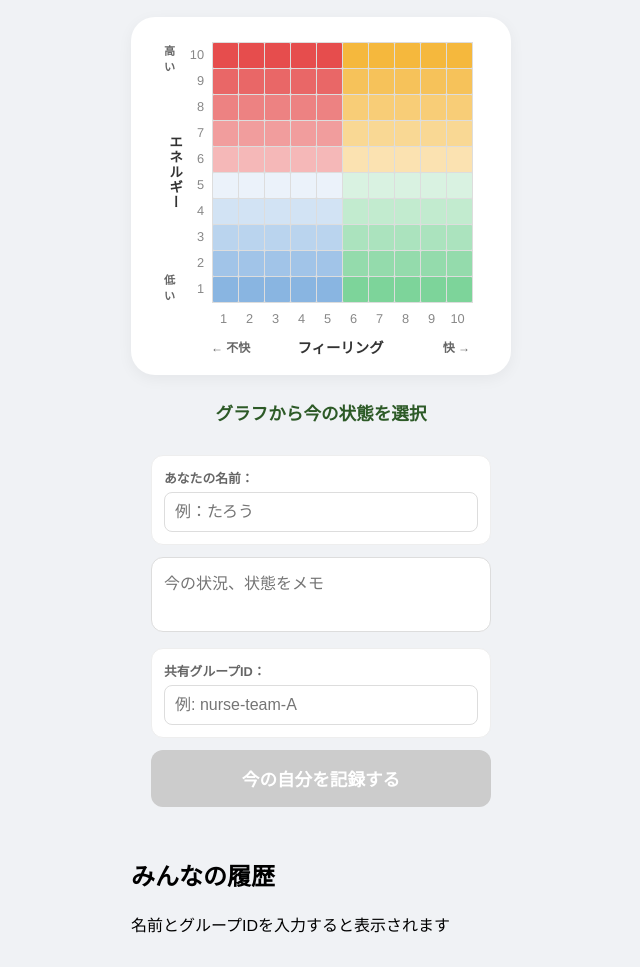
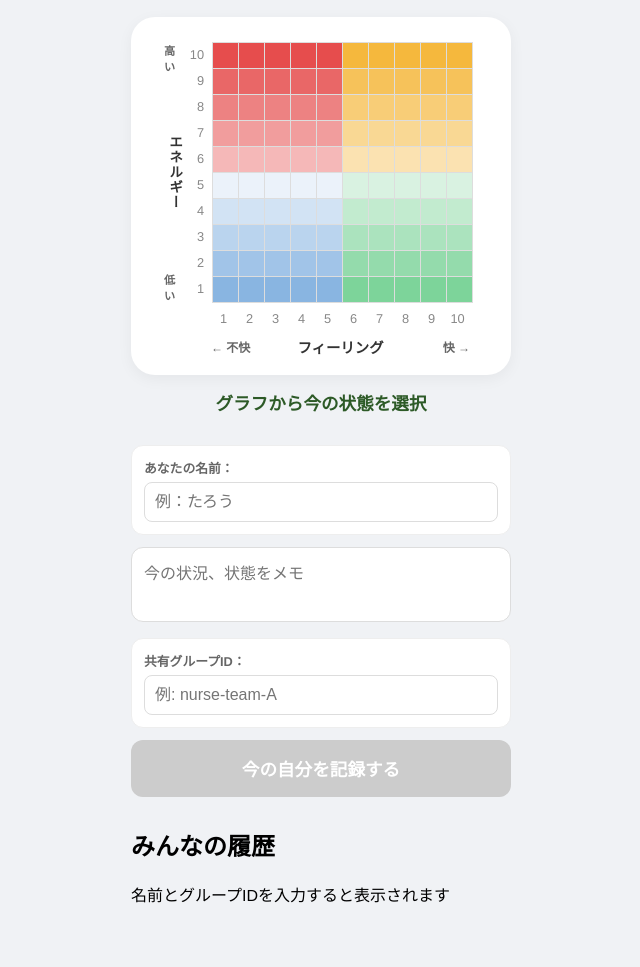
Before and after one commit to turtlesvsratking-svg/oshikame_EQchecker_nurse, a plain HTML site: page index.html in a window 1280 px wide. Shown: the part 68-1035 px from the top of the page, without its empty margins (319-959 px from the left). After the commit the page ends 1005 px from the top, so only its background shows below. Drawn offline with Linux system fonts and the light colour scheme.

Commit message:
Update style.css

```diff
--- a/style.css
+++ b/style.css
@@ -1,4 +1,6 @@
-* { box-sizing: border-box; }
+/* style.css */
+* { box-sizing: border-box; -webkit-tap-highlight-color: transparent; }
+
 body {
     font-family: "Helvetica Neue", Arial, "Hiragino Kaku Gothic ProN", "Hiragino Sans", sans-serif;
     background-color: #f0f2f5;
@@ -6,14 +8,19 @@
     display: flex; flex-direction: column; align-items: center;
     width: 100%; overflow-x: hidden;
 }
+
 header { margin: 10px 0 20px; }
 .header-content { display: flex; align-items: center; justify-content: center; gap: 10px; }
 .header-logo { width: 40px; height: 40px; object-fit: contain; }
 header h1 { color: #333; font-size: 1.3em; margin: 0; }
-main { width: 100%; max-width: 380px; display: flex; flex-direction: column; align-items: center; }
+
+main { width: 100%; max-width: 380px; }
+
+/* グラフデザイン */
 .chart-card {
-    background: white; padding: 25px 15px 20px 10px; border-radius: 24px;
-    box-shadow: 0 4px 15px rgba(0,0,0,0.05); display: flex; flex-direction: column; align-items: center; width: 100%; margin-bottom: 15px;
+    background: white; padding: 25px 15px 20px 10px;
+    border-radius: 24px; box-shadow: 0 4px 15px rgba(0,0,0,0.05);
+    display: flex; flex-direction: column; align-items: center; margin-bottom: 15px;
 }
 .chart-main-row { display: flex; align-items: stretch; gap: 4px; }
 .y-axis-area { display: flex; flex-direction: column; justify-content: space-between; align-items: center; width: 20px; }
@@ -22,28 +29,41 @@
 .y-numbers { display: flex; flex-direction: column; justify-content: space-between; height: 259px; font-size: 0.8em; color: #888; width: 20px; text-align: right; padding-right: 4px; }
 .y-numbers span { height: 25px; display: flex; align-items: center; justify-content: flex-end; }
 .grid { display: grid; grid-template-columns: repeat(10, 25px); grid-template-rows: repeat(10, 25px); gap: 1px; background-color: #ddd; border: 1px solid #ddd; }
-.cell { width: 25px; height: 25px; cursor: pointer; border-radius: 1px; }
+.cell { width: 25px; height: 25px; cursor: pointer; transition: transform 0.1s; }
+.cell:active { transform: scale(0.9); }
+
 .x-axis-area { width: 259px; margin-top: 8px; margin-left: 44px; }
 .x-numbers-row { display: flex; width: 100%; justify-content: space-between; font-size: 0.8em; color: #888; margin-bottom: 12px; }
 .x-numbers-row span { width: 25px; text-align: center; }
 .x-labels-row { display: flex; justify-content: space-between; align-items: center; width: 100%; position: relative; }
-.x-edge { font-size: 0.75em; color: #666; font-weight: bold; white-space: nowrap; }
+.x-edge { font-size: 0.75em; color: #666; font-weight: bold; }
 .x-axis-title { font-weight: bold; font-size: 0.9em; color: #333; position: absolute; left: 50%; transform: translateX(-50%); }
-.selected-info { margin: 10px 0; min-height: 45px; text-align: center; width: 100%; }
+
+/* 入力フォーム */
+.selected-info { margin: 10px 0; min-height: 45px; text-align: center; }
 #selected-emotion-jp { font-size: 1.1em; font-weight: bold; color: #2d5a27; display: block; }
 .en-label { font-size: 0.8em; color: #888; }
-.entry-area { width: 100%; max-width: 350px; padding: 0 5px; }
+
 .input-group { background: white; padding: 12px; border-radius: 12px; border: 1px solid #eee; margin-bottom: 12px; }
 .input-group label { font-size: 0.8em; font-weight: bold; color: #666; display: block; margin-bottom: 5px; }
-.input-group input { width: 100%; padding: 10px; border: 1px solid #ddd; border-radius: 8px; font-size: 16px; }
-textarea { width: 100%; height: 75px; border-radius: 12px; padding: 12px; border: 1px solid #ddd; font-size: 16px; resize: none; margin-bottom: 12px; }
-button { width: 100%; padding: 16px; background: #4a90e2; color: white; border: none; border-radius: 12px; font-weight: bold; font-size: 1.1em; cursor: pointer; box-shadow: 0 4px 10px rgba(74,144,226,0.2); }
-button:disabled { background: #ccc; box-shadow: none; cursor: not-allowed; }
+.input-group input { width: 100%; padding: 10px; border: 1px solid #ddd; border-radius: 8px; font-size: 16px; outline: none; }
+
+textarea { width: 100%; height: 75px; border-radius: 12px; padding: 12px; border: 1px solid #ddd; font-size: 16px; resize: none; margin-bottom: 12px; outline: none; }
+
+button {
+    width: 100%; padding: 16px; background: #4a90e2; color: white; border: none; border-radius: 12px;
+    font-weight: bold; font-size: 1.1em; cursor: pointer; box-shadow: 0 4px 10px rgba(74,144,226,0.2);
+}
+button:disabled { background: #ccc; cursor: not-allowed; box-shadow: none; }
+
+/* 履歴表示 */
 .history-section { width: 100%; margin-top: 30px; }
 .history-item { background: white; padding: 15px; border-radius: 15px; margin-bottom: 10px; border-left: 6px solid #ccc; box-shadow: 0 2px 5px rgba(0,0,0,0.05); }
 .time { font-size: 0.75em; color: #999; margin-bottom: 5px; }
-.user-name-tag { font-weight: bold; color: #333; margin-right: 8px; font-size: 1em; }
+.user-name-tag { font-weight: bold; color: #333; margin-right: 8px; }
 .status-tags { font-size: 0.75em; color: #666; background: #f0f0f0; padding: 3px 8px; border-radius: 5px; display: inline-block; margin-top: 5px; }
+
+/* モーダル */
 #thanks-modal { position: fixed; inset: 0; background: rgba(0,0,0,0.4); display: flex; justify-content: center; align-items: center; z-index: 100; transition: 0.3s; }
 .thanks-hidden { opacity: 0; pointer-events: none; }
 .thanks-content { background: white; padding: 30px; border-radius: 30px; text-align: center; }
```
